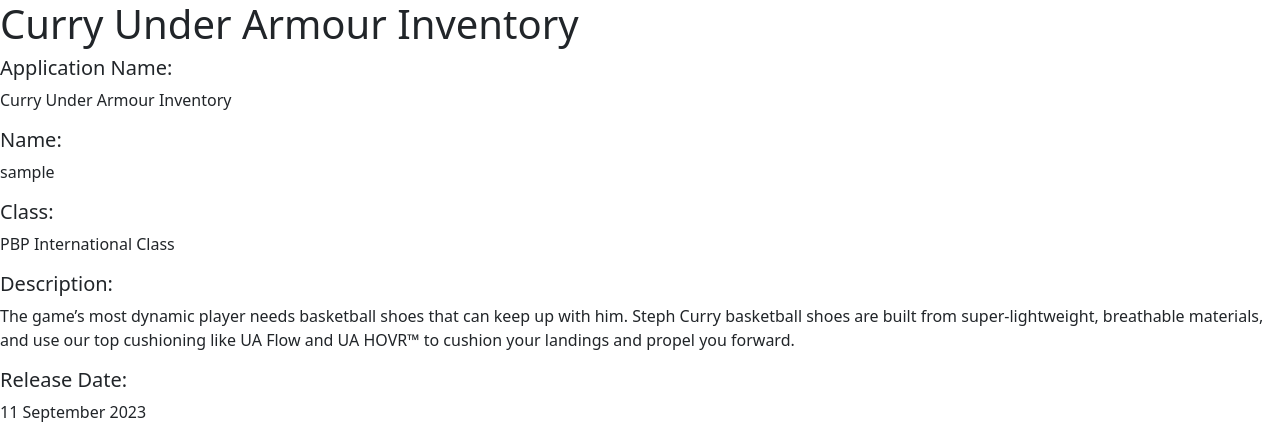
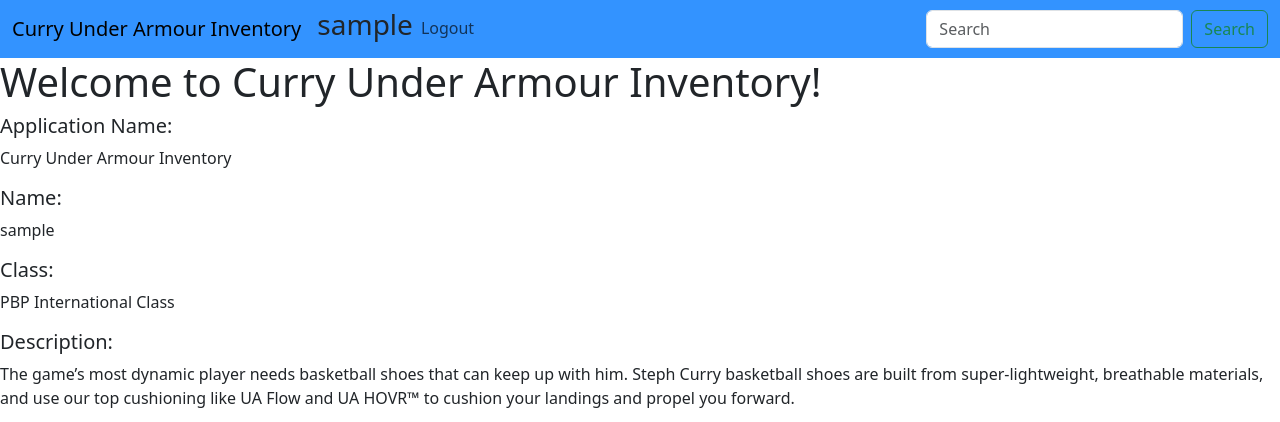
Before and after one commit to TomoriNow/PBP_Assignment2, a Django app: page / in a window 1280 px wide. Shown: the top 422 px of the page. Run offline with Django 4.2, Linux system fonts and the light colour scheme; the visitor is signed in with stand-in values (Sample User, id 1); data that the repository does not hold is empty.

Commit message:
added Navbar

```diff
--- a/main/templates/main.html
+++ b/main/templates/main.html
@@ -1,8 +1,8 @@
 {% extends 'base.html' %}
+{% block content %}
+{% include 'navbar.html'%}
 
-{% block content %}
-
-    <h1>Curry Under Armour Inventory</h1>
+    <h1>Welcome to Curry Under Armour Inventory!</h1>
 
     <h5>Application Name:</h5>
     <p>{{ appName }}</p>
--- /dev/null
+++ b/main/templates/navbar.html
@@ -0,0 +1,22 @@
+<nav class="navbar navbar-expand-lg bg-body-primary" style="background-color: #3393ff;">
+    <div class="container-fluid">
+      <a class="navbar-brand" href="#">Curry Under Armour Inventory</a>
+      <button class="navbar-toggler" type="button" data-bs-toggle="collapse" data-bs-target="#navbarSupportedContent" aria-controls="navbarSupportedContent" aria-expanded="false" aria-label="Toggle navigation">
+        <span class="navbar-toggler-icon"></span>
+      </button>
+      <div class="collapse navbar-collapse" id="navbarSupportedContent">
+        <ul class="navbar-nav me-auto mb-2 mb-lg-0">
+          <li class="nav-item">
+            <h3>{{name}}</h3>
+          </li>
+          <li class="nav-item">
+            <a class="nav-link" href="{% url 'main:logout' %}">Logout</a>
+          </li>
+        </ul>
+        <form class="d-flex" role="search">
+          <input class="form-control me-2" type="search" placeholder="Search" aria-label="Search">
+          <button class="btn btn-outline-success" type="submit">Search</button>
+        </form>
+      </div>
+    </div>
+  </nav>
```
